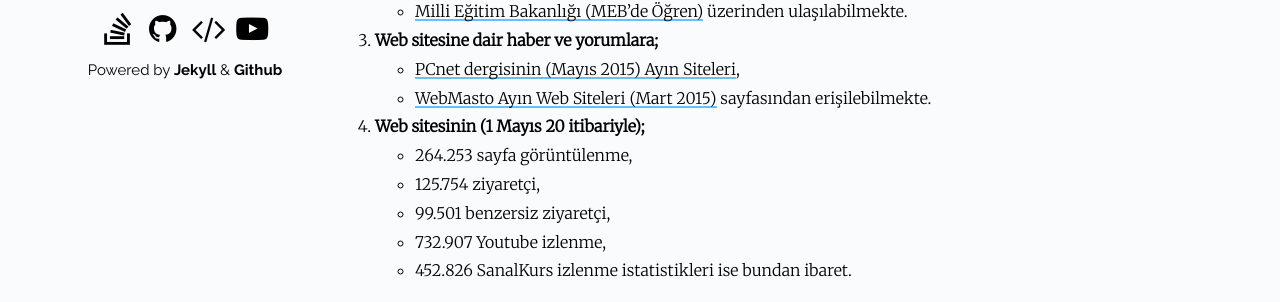
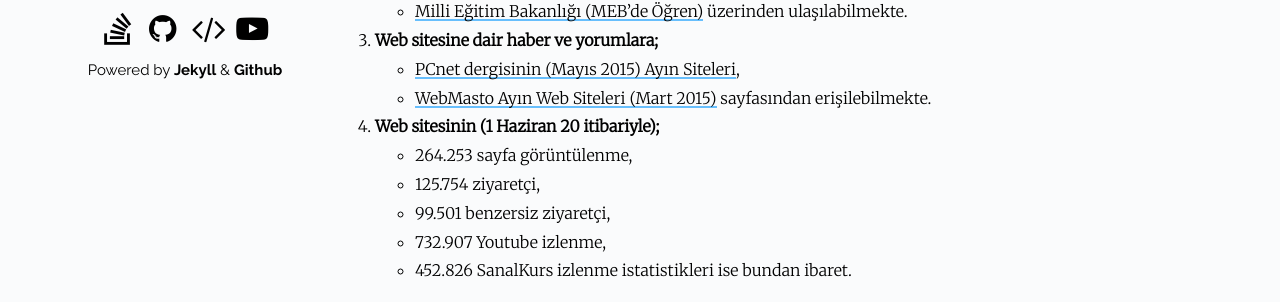
Before and after one commit to Umut-D/umutd.com, a Jekyll site: the page built from pages/ben.md, in a window 1280 px wide and 900 px high, scrolled down 1031 px. Shown: the part 595-897 px from the top of the window. Built offline with Jekyll 4.4.1, drawn with Linux system fonts in a browser that asks for light colours.

Commit message:
Ben Sayfasi Guncellendi

```diff
--- a/pages/ben.md
+++ b/pages/ben.md
@@ -25,7 +25,7 @@ Bilişimi, işini ve tüm hayvanatı çok seven, Microsoft'un gözdesi C#'a bay
 3. **Web sitesine dair haber ve yorumlara;**
 - [PCnet dergisinin (Mayıs 2015) Ayın Siteleri](/images/bahsedenler/pcnet.jpg),
 - [WebMasto Ayın Web Siteleri (Mart 2015)](http://www.webmasto.com/webmasto-ayin-web-siteleri-mart-2015){:target="_blank"} sayfasından erişilebilmekte.
-4. **Web sitesinin (1 Mayıs 20 itibariyle);**
+4. **Web sitesinin (1 Haziran 20 itibariyle);**
 - 264.253 sayfa görüntülenme,
 - 125.754 ziyaretçi,
 - 99.501 benzersiz ziyaretçi,
```
